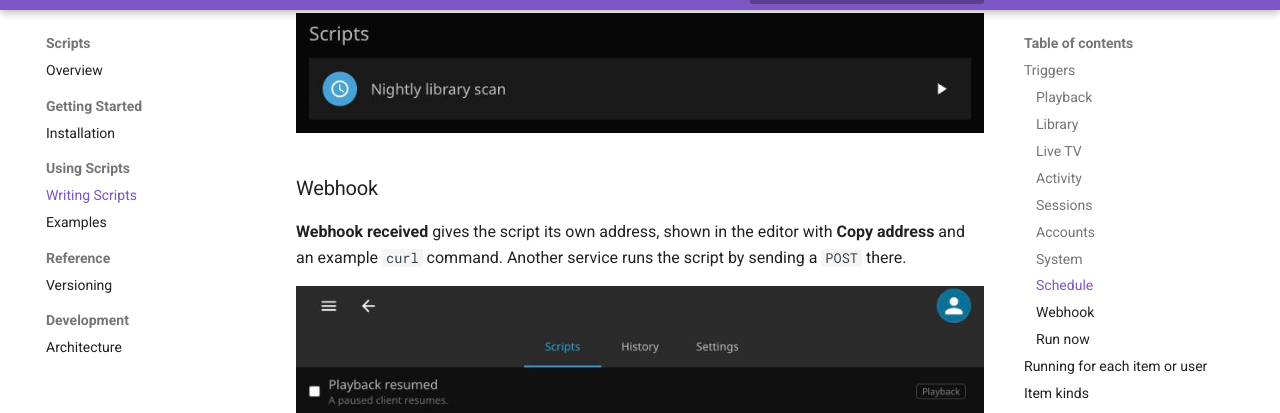
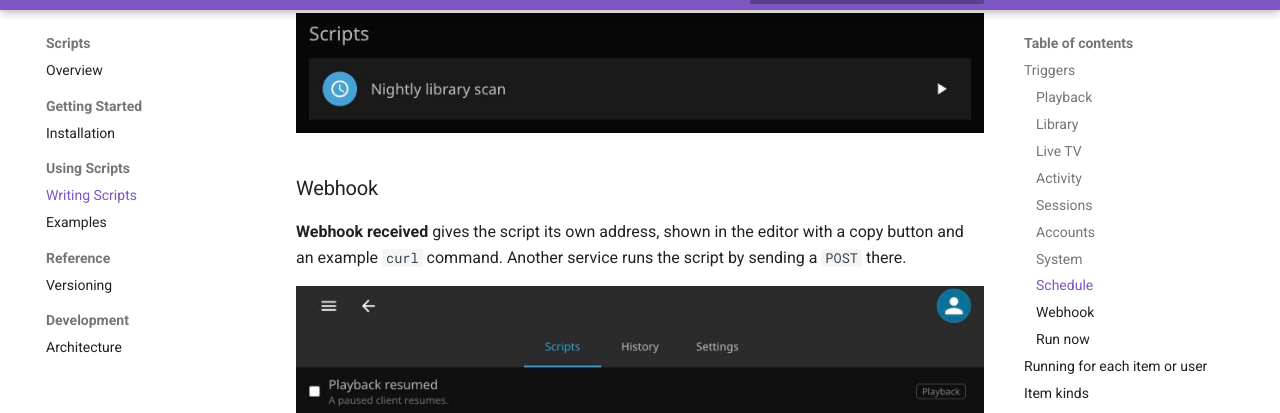
Before and after one commit to JPKribs/jellyfin-plugin-scripts, an MkDocs documentation site: the page built from docs/Scripts.md, in a window 1280 px wide and 900 px high, scrolled down 7274 px. Shown: the part 38-451 px from the top of the window. Built offline with MkDocs 1.6.1 and Material for MkDocs 9.7.7, drawn with Linux system fonts in a browser that asks for light colours; comment, search, counter and statistics services are not loaded.

Commit message:
Describe the webhook copy button and note the Base move in the changelog

```diff
--- a/docs/Scripts.md
+++ b/docs/Scripts.md
@@ -106,7 +106,7 @@ The script's conditions still apply to each run, and its steps see the event as
 
 ### Webhook
 
-**Webhook received** gives the script its own address, shown in the editor with **Copy address** and an example `curl` command. Another service runs the script by sending a `POST` there.
+**Webhook received** gives the script its own address, shown in the editor with a copy button and an example `curl` command. Another service runs the script by sending a `POST` there.
 
 ![The webhook address](screenshots/Webhook.png)
 
```
Also changed, not shown: build.yaml (+7 -1 lines).
